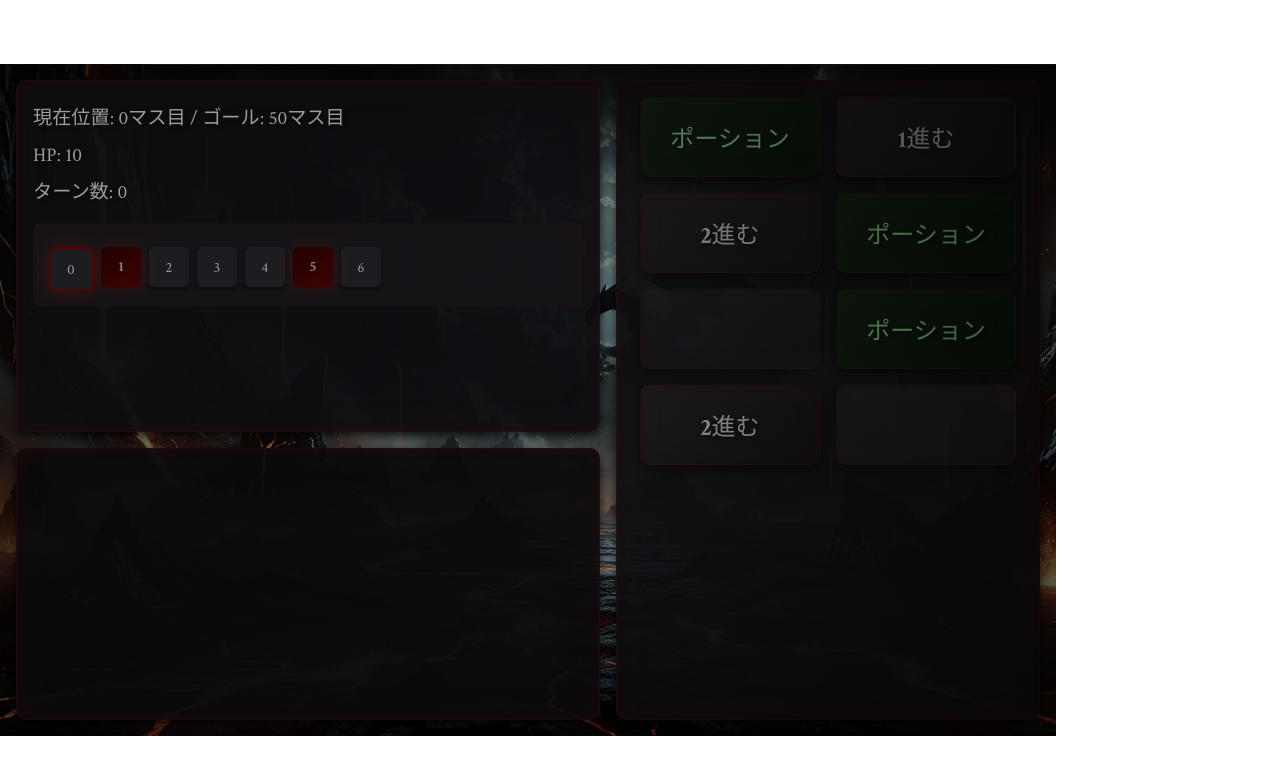
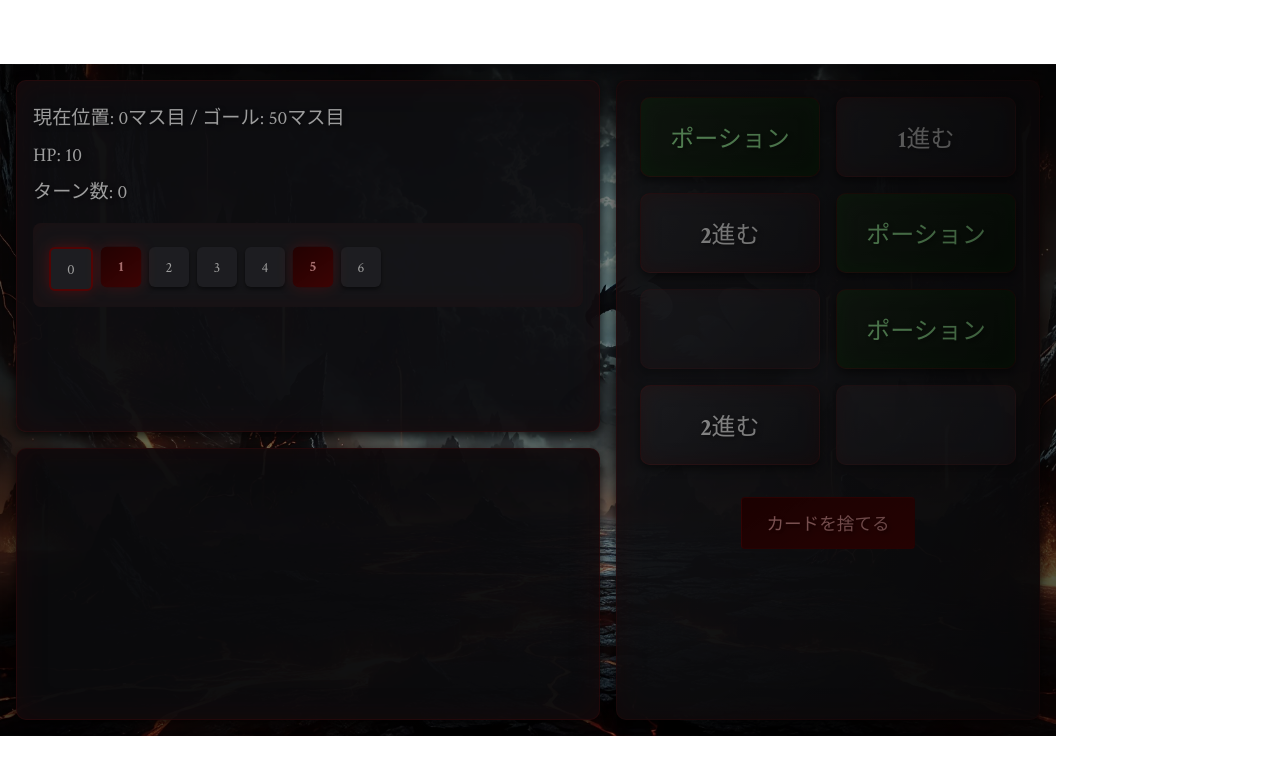
Before and after one commit to kekoyana/carddragon, a React (Vite) app: page / in a window 1280 px wide. Shown: the top 774 px of the page. Built offline with nearby package versions, Linux system fonts and the light colour scheme.

Commit message:
カードを捨てるの実装

```diff
--- a/src/components/Game.module.css
+++ b/src/components/Game.module.css
@@ -232,3 +232,60 @@
   box-shadow: 0 8px 16px rgba(0, 0, 0, 0.6),
               0 0 30px rgba(0, 255, 0, 0.2) !important;
 }
+
+/* 捨てるモード関連のスタイル */
+.discardMode {
+  background: rgba(60, 20, 20, 0.95) !important;
+  transition: background-color 0.3s ease;
+}
+
+.discardModeCard {
+  border: 1px solid rgba(200, 0, 0, 0.5) !important;
+  box-shadow: 0 0 15px rgba(255, 0, 0, 0.2) !important;
+}
+
+.discardModeCard:hover:not(:disabled) {
+  background: linear-gradient(145deg, #4a0000, #300) !important;
+  transform: translateY(-2px);
+  box-shadow: 0 4px 12px rgba(255, 0, 0, 0.3) !important;
+}
+
+.discardAction {
+  margin-top: 1rem;
+  display: flex;
+  justify-content: center;
+}
+
+.discardActionButton {
+  padding: 12px 24px;
+  border: 1px solid rgba(150, 0, 0, 0.3);
+  border-radius: 4px;
+  background: linear-gradient(145deg, #3a0000, #600);
+  color: #ff9999;
+  font-size: 1.1rem;
+  font-family: 'Crimson Text', serif;
+  cursor: pointer;
+  transition: all 0.3s ease;
+  text-shadow: 2px 2px 4px rgba(0, 0, 0, 0.5);
+}
+
+.discardActionButton:hover:not(:disabled) {
+  background: linear-gradient(145deg, #600, #400);
+  transform: translateY(-2px);
+  box-shadow: 0 4px 8px rgba(0, 0, 0, 0.5);
+}
+
+.cancelButton {
+  background: linear-gradient(145deg, #2a2a30, #1a1a20);
+  border: 1px solid rgba(150, 150, 150, 0.3);
+  color: #e0e0e0;
+}
+
+.cancelButton:hover:not(:disabled) {
+  background: linear-gradient(145deg, #3a3a40, #2a2a30);
+}
+
+.discardActionButton:disabled {
+  opacity: 0.5;
+  cursor: not-allowed;
+}
--- a/src/components/Game.tsx
+++ b/src/components/Game.tsx
@@ -54,6 +54,7 @@ const Game = () => {
   const [inBattle, setInBattle] = useState(false); // 戦闘中フラグ
   const [currentMonster, setCurrentMonster] = useState<Monster | null>(null); // 現在のモンスター
   const [battleMessage, setBattleMessage] = useState(''); // 現在の戦闘メッセージ
+  const [isDiscardMode, setIsDiscardMode] = useState(false); // 捨てるモードフラグ
 
   // HPチェックとゲームオーバー判定を行う共通関数
   const checkGameStatus = () => {
@@ -233,9 +234,26 @@ const Game = () => {
     return true;
   };
 
+  // カードを捨てる
+  const handleDiscard = (index: number) => {
+    if (gameOver || !cards[index]) return;
+    removeCard(index);
+    turnEnd();
+    setIsDiscardMode(false);
+  };
+
   // カードを使用
   const playCard = (card: number | string | { type: string; power: number } | null, index: number) => {
-    if (gameOver || card === null || (inBattle && typeof card === 'number')) return;
+    if (gameOver || card === null) return;
+
+    // 捨てるモード時はカードを捨てる
+    if (isDiscardMode) {
+      handleDiscard(index);
+      return;
+    }
+
+    // 戦闘中は移動カードは使用不可
+    if (inBattle && typeof card === 'number') return;
 
     let processed = true;
 
@@ -314,7 +332,7 @@ const Game = () => {
         </div>
       </div>
 
-      <div className={styles.action}>
+      <div className={`${styles.action} ${isDiscardMode ? styles.discardMode : ''}`}>
         <div className={styles.cards}>
           {cards.map((card, i) => (
             <button
@@ -323,7 +341,9 @@ const Game = () => {
               disabled={gameOver || card === null}
               className={`${styles.cardButton} ${
                 card === 'H' ? styles.healButton : ''
-              } ${gameOver ? styles.disabledButton : ''}`}
+              } ${gameOver ? styles.disabledButton : ''} ${
+                isDiscardMode ? styles.discardModeCard : ''
+              }`}
             >
               {card === null ? '' : typeof card === 'object' ?
                 ['ナイフ', 'ロングソード', 'アックス', 'ミスリルブレード', 'エクスカリバー'][card.power - 1] :
@@ -332,7 +352,7 @@ const Game = () => {
           ))}
         </div>
 
-        {inBattle && currentMonster && (
+        {inBattle && currentMonster && !isDiscardMode && (
           <div className={styles.battleActions}>
             <button
               className={styles.battleActionButton}
@@ -343,6 +363,16 @@ const Game = () => {
             </button>
           </div>
         )}
+
+        <div className={styles.discardAction}>
+          <button
+            className={`${styles.discardActionButton} ${isDiscardMode ? styles.cancelButton : ''}`}
+            onClick={() => setIsDiscardMode(!isDiscardMode)}
+            disabled={gameOver}
+          >
+            {isDiscardMode ? 'キャンセル' : 'カードを捨てる'}
+          </button>
+        </div>
       </div>
     </div>
   );
```
